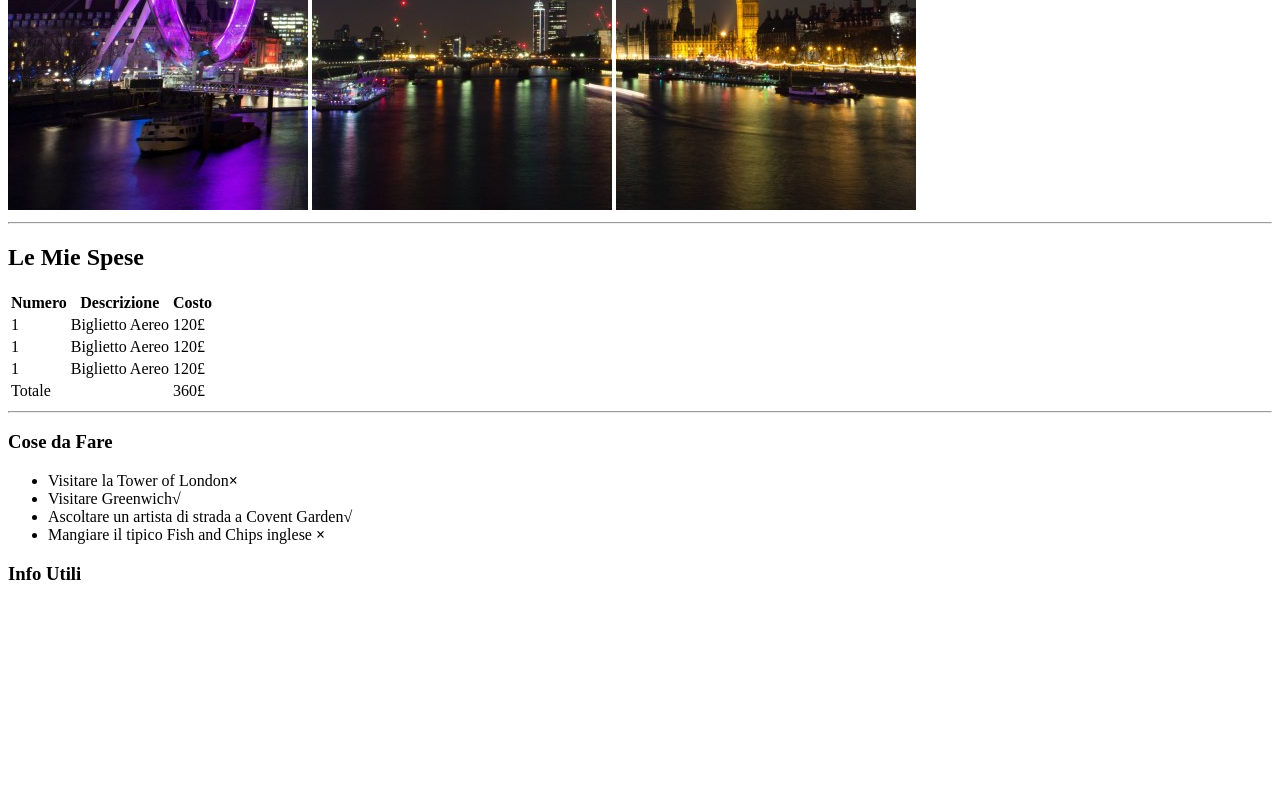
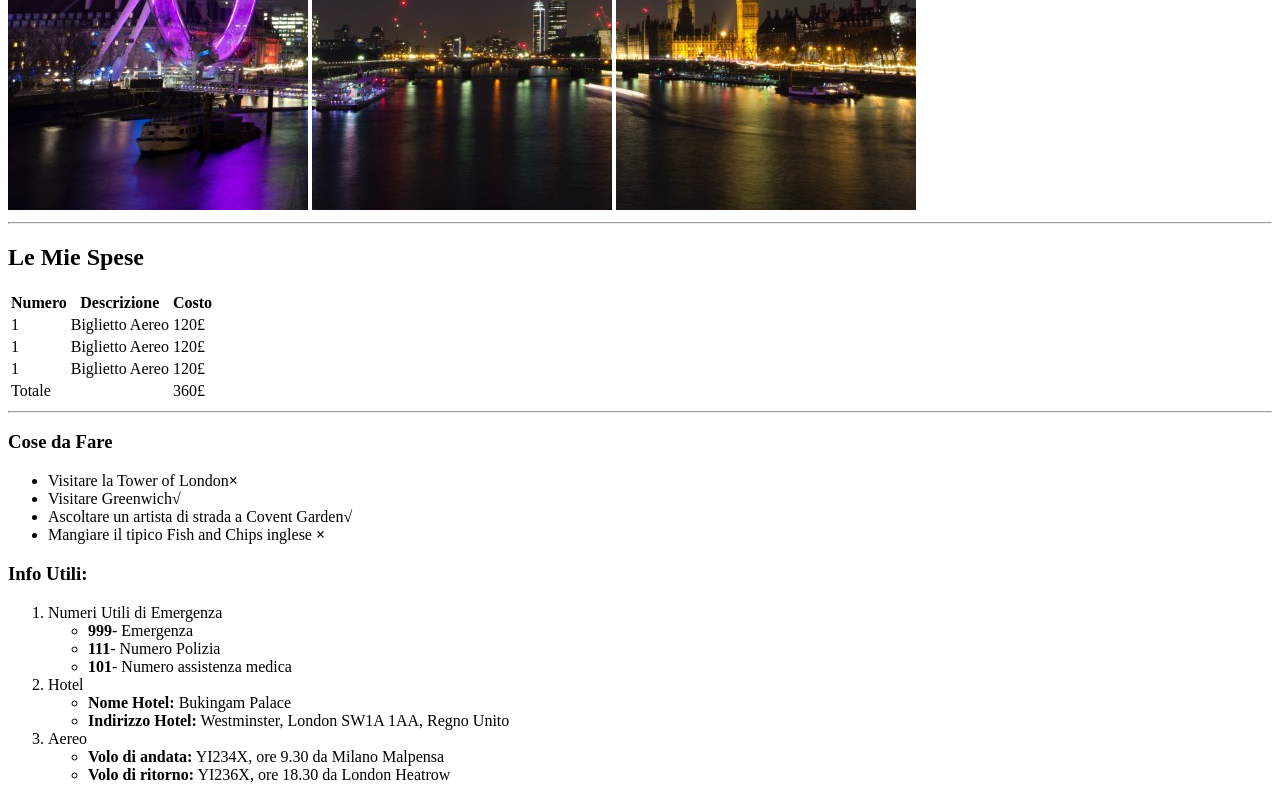
Before and after one commit to tiiaaaa/html-london-trip, a plain HTML site: page index.html in a window 1280 px wide. Shown: the part 470-1270 px from the top of the page. Before the commit the page ends 1074 px from the top, so only its background shows below. Drawn offline with Linux system fonts and the light colour scheme.

Commit message:
aggiunta orderedlist con all ionterno unorderdlist

```diff
--- a/index.html
+++ b/index.html
@@ -62,8 +62,9 @@
         </section>
         <hr>
 
-    <!-- Aggiunta UnorderedList -->
         <h3>Cose da Fare</h3>
+
+        <!-- Aggiunta UnorderedList -->
         <section class="unordered-list">
 
             <ul>
@@ -75,11 +76,51 @@
 
         </section>
 
-        <h3>Info Utili</h3>
+        <h3>Info Utili:</h3>
+
+        <!-- Aggiunta Orderedlist -->
         <section class="oredered-list">
+            <ol>
+                <li>
+                    Numeri Utili di Emergenza
+                    <!-- Aggiunta unorderdlist all'interno del orderedlist -->
+                    <ul>
+                        <li>
+                            <strong>999</strong>- Emergenza
+                        </li>
+                        <li>
+                            <strong>111</strong>- Numero Polizia
+                        </li>
+                        <li>
+                            <strong>101</strong>- Numero assistenza medica
+                        </li>
+                    </ul>
+                </li>
 
+                <li>
+                    Hotel
+                    <ul>
+                        <li>
+                            <strong>Nome Hotel:</strong> Bukingam Palace
+                        </li>
+                        <li>
+                            <strong>Indirizzo Hotel:</strong> Westminster, London SW1A 1AA, Regno Unito
+                        </li>
+                    </ul>
+                </li>
 
-
+                <li>
+                    Aereo
+                    <ul>
+                        <li>
+                            <strong>Volo di andata:</strong> YI234X, ore 9.30 da Milano Malpensa
+                        </li>
+                        <li>
+                            <strong>Volo di ritorno:</strong> YI236X, ore 18.30 da London Heatrow
+                        </li>
+                    </ul>
+                </li>
+            </ol>
         </section>
 
 
```
